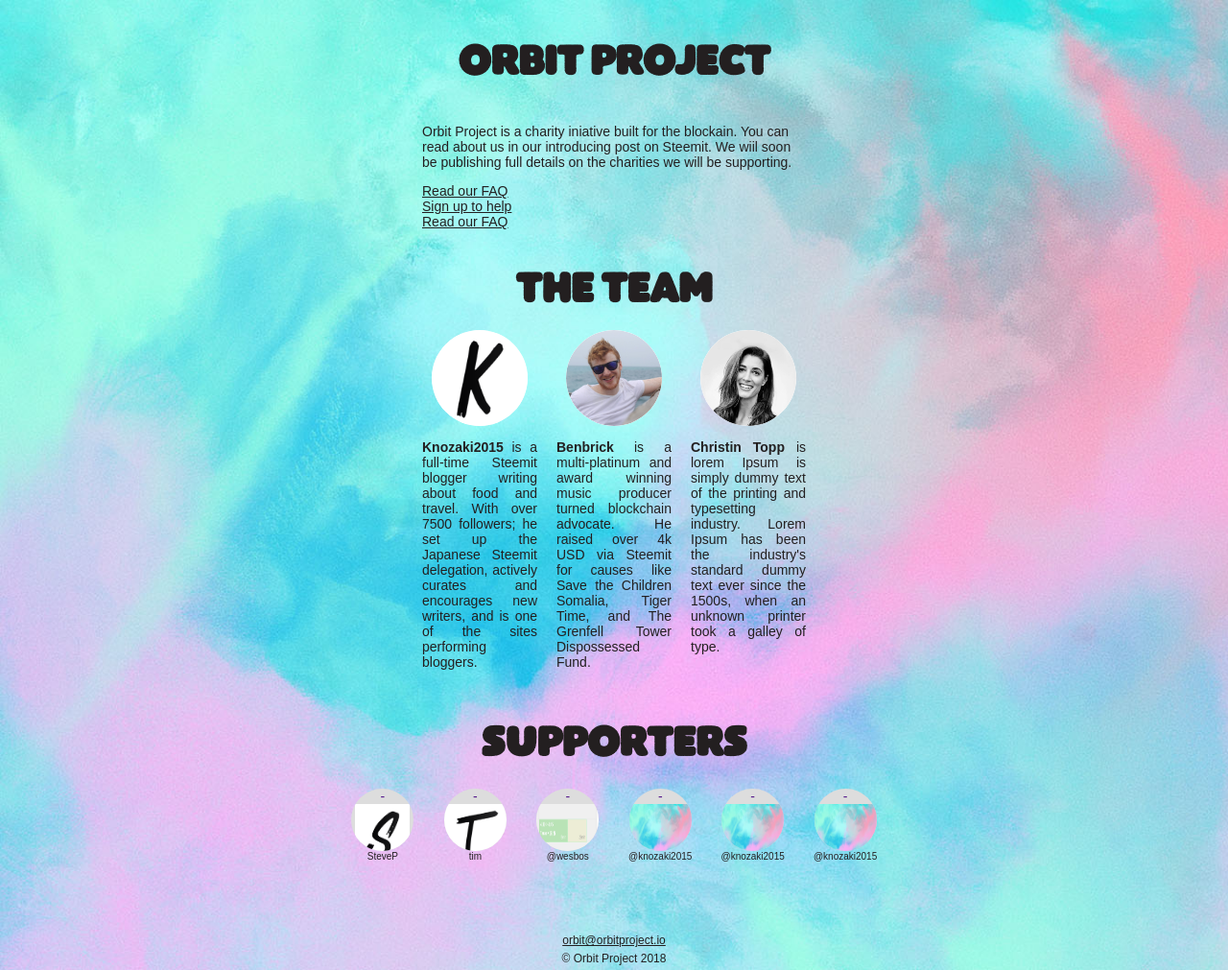
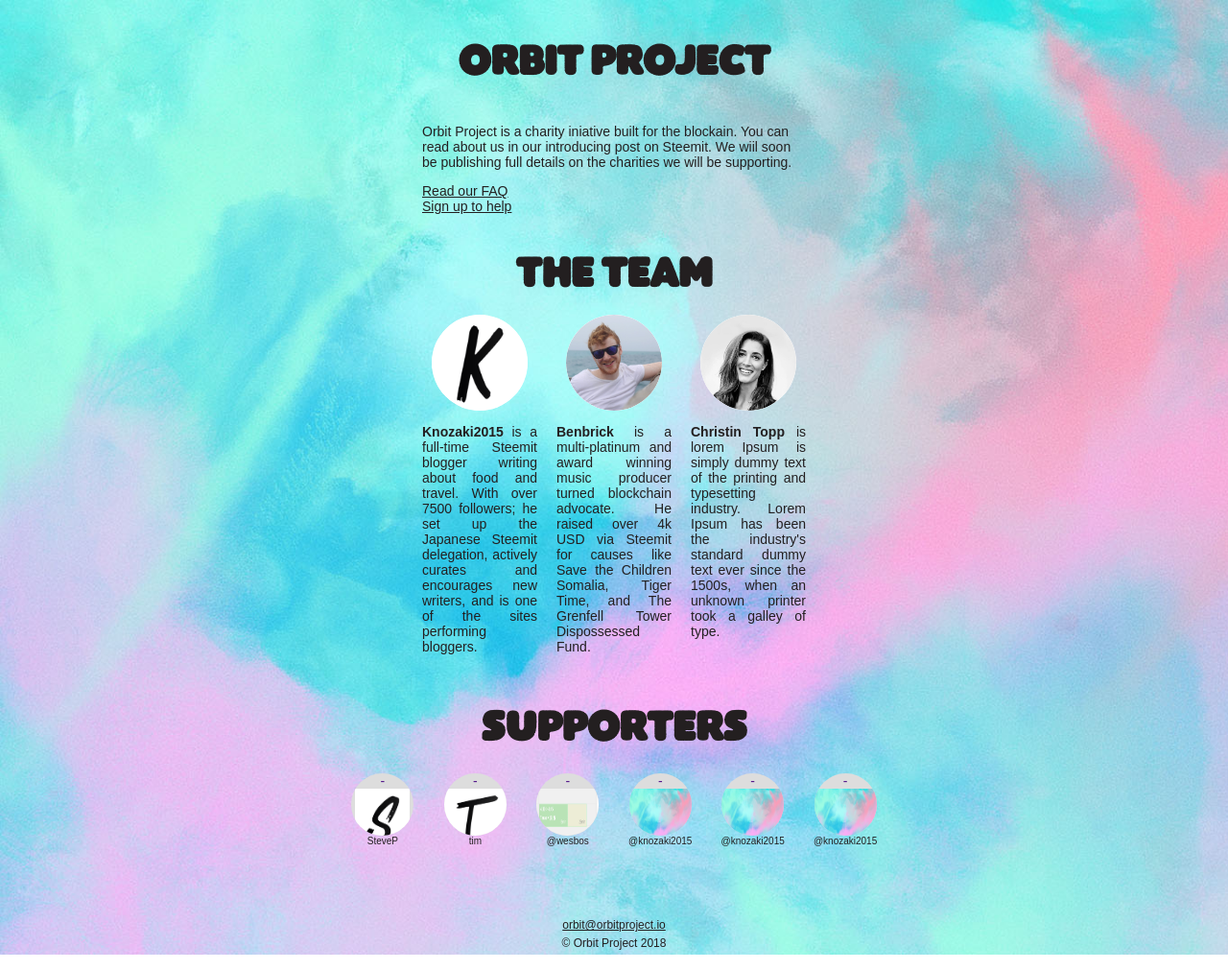
Before and after one commit to orbitprojectcharity/orbitproject, a Jekyll site: the page built from index.html, in a window 1280 px wide. Shown: the whole page at 96% size. Built offline with Jekyll 4.4.1, drawn with Linux system fonts in a browser that asks for light colours.

Commit message:
Update from Forestry.io - index.html

```diff
--- a/index.html
+++ b/index.html
@@ -9,7 +9,6 @@
         <ul class="links">
           <li><a href="#">Read our FAQ</a></li>
           <li><a href="https://docs.google.com/spreadsheets/d/1VPKs1eoReEpUyHAH-lBhXEFhGrmuo_pjgwVdkThzb6c/edit?usp=sharing">Sign up to help</a></li>
-           <li><a href="#">Read our FAQ</a></li>
         </ul>
       </div>
   </header>
```
